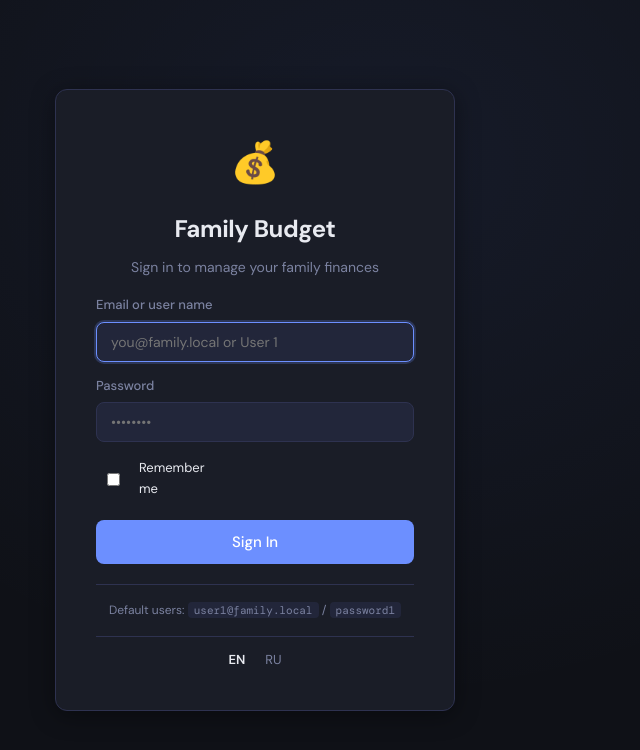
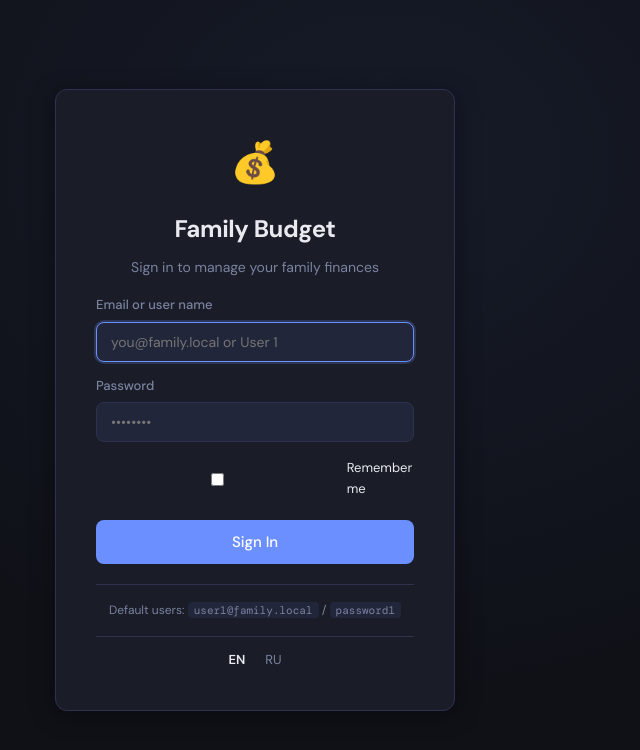
Before and after one commit to mordanov/family-budget, a React (Vite) app in the folder frontend/: page /login in a window 1280 px wide. Shown: the top 750 px of the page, without its empty margins (385-1025 px from the left). Built offline with nearby package versions, Linux system fonts and the light colour scheme; no server answers.

Commit message:
css fixes

```diff
--- a/frontend/src/pages/Login.module.css
+++ b/frontend/src/pages/Login.module.css
@@ -26,7 +26,7 @@
 .field { display: flex; flex-direction: column; gap: 6px; }
 .field label { font-size: 13px; color: var(--color-text-muted); font-weight: 500; }
 .submitBtn { width: 100%; justify-content: center; margin-top: 4px; }
-.rememberRow { display: flex; align-self: flex-start; align-items: center; gap: 0.5rem; font-size: 13px; cursor: pointer; padding: 2px 0; }
+.rememberRow { display: flex; align-items: center; gap: 0.5rem; font-size: 13px; cursor: pointer; padding: 2px 0; margin-left: 0; }
 .langRow { display: flex; justify-content: center; gap: 8px; padding-top: 12px; border-top: 1px solid var(--color-border); }
 .langBtn { background: none; border: none; cursor: pointer; font-size: 13px; color: var(--color-text-muted); padding: 2px 6px; border-radius: 4px; }
 .langBtn:hover { color: var(--color-text); background: var(--color-surface-2); }
```
